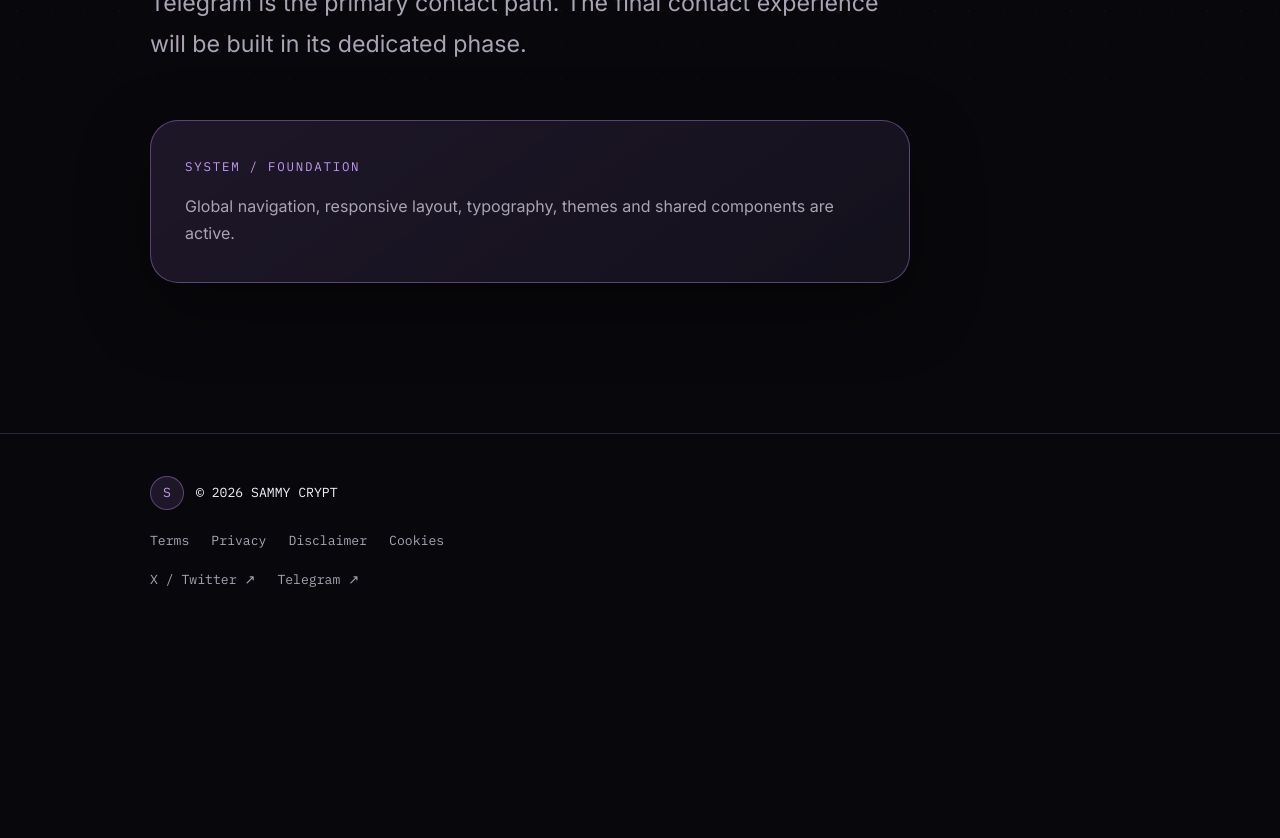
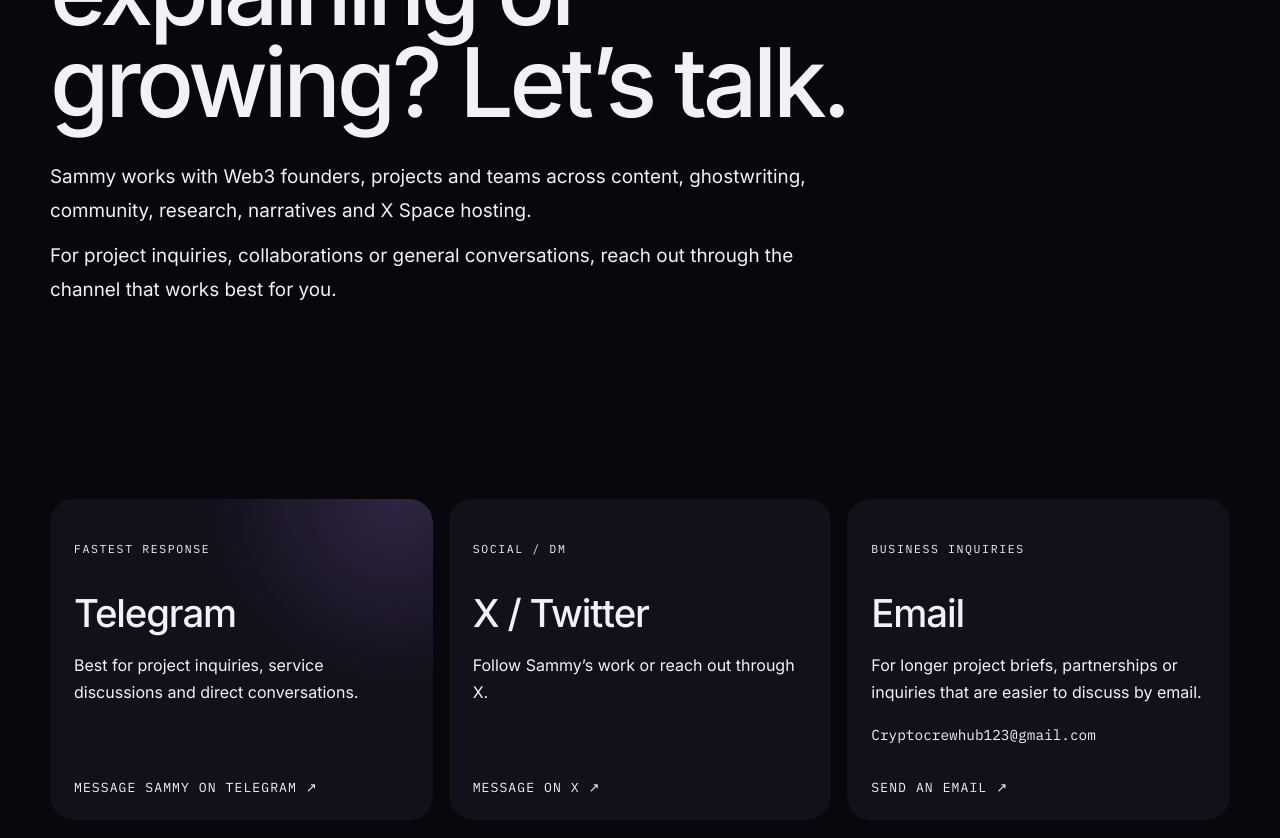
Before and after one commit to jerrybboi/samcryptto, a Next.js app: page /contact in a window 1280 px wide. Shown: the part 540-1378 px from the top of the page. Before the commit the page ends 1180 px from the top, so only its background shows below. Built offline with nearby package versions, Linux system fonts and the light colour scheme.

Commit message:
feat: build approved Contact page

```diff
--- a/app/contact/page.tsx
+++ b/app/contact/page.tsx
@@ -1,14 +1,111 @@
 import type { Metadata } from "next";
-import { PageShell } from "@/components/page-shell";
+import styles from "./contact.module.css";
 
 export const metadata: Metadata = { title: "Contact" };
 
+const inquiryCategories = [
+  "CONTENT WRITING",
+  "GHOSTWRITING",
+  "NARRATIVE & BRAND VOICE",
+  "COMMUNITY SUPPORT",
+  "RESEARCH & PROJECT SUPPORT",
+  "X SPACE HOSTING",
+  "PROJECT COLLABORATION",
+  "OTHER",
+];
+
 export default function ContactPage() {
   return (
-    <PageShell
-      eyebrow="06 / CONTACT"
-      title="Start a conversation"
-      description="Telegram is the primary contact path. The final contact experience will be built in its dedicated phase."
-    />
+    <div className={styles.page}>
+      <section className={styles.hero}>
+        <div className={styles.heroGrid} aria-hidden="true" />
+        <div className={styles.heroGlow} aria-hidden="true" />
+        <div className={styles.heroInner}>
+          <p className="system-label">06 / CONTACT</p>
+          <p className={styles.kicker}>PROJECTS • CONTENT • COMMUNITY • COLLABORATION</p>
+          <h1>Have something worth building, explaining or growing? Let’s talk.</h1>
+          <p className={styles.intro}>
+            Sammy works with Web3 founders, projects and teams across content, ghostwriting, community, research, narratives and X Space hosting.
+          </p>
+          <p className={styles.intro}>
+            For project inquiries, collaborations or general conversations, reach out through the channel that works best for you.
+          </p>
+        </div>
+      </section>
+
+      <section className={styles.channelsSection}>
+        <div className={styles.channelsInner}>
+          <div className={styles.channelsGrid}>
+            <article className={styles.channelCard}>
+              <p className={styles.cardLabel}>FASTEST RESPONSE</p>
+              <h2>Telegram</h2>
+              <p>Best for project inquiries, service discussions and direct conversations.</p>
+              <a
+                className={styles.channelLink}
+                href="https://t.me/sammygrace110"
+                target="_blank"
+                rel="noreferrer"
+              >
+                MESSAGE SAMMY ON TELEGRAM ↗
+              </a>
+            </article>
+
+            <article className={styles.channelCard}>
+              <p className={styles.cardLabel}>SOCIAL / DM</p>
+              <h2>X / Twitter</h2>
+              <p>Follow Sammy’s work or reach out through X.</p>
+              <a
+                className={styles.channelLink}
+                href="https://x.com/samcryptto"
+                target="_blank"
+                rel="noreferrer"
+              >
+                MESSAGE ON X ↗
+              </a>
+            </article>
+
+            <article className={styles.channelCard}>
+              <p className={styles.cardLabel}>BUSINESS INQUIRIES</p>
+              <h2>Email</h2>
+              <p>For longer project briefs, partnerships or inquiries that are easier to discuss by email.</p>
+              <p className={styles.emailAddress}>Cryptocrewhub123@gmail.com</p>
+              <a className={styles.channelLink} href="mailto:Cryptocrewhub123@gmail.com">
+                SEND AN EMAIL ↗
+              </a>
+            </article>
+          </div>
+        </div>
+      </section>
+
+      <section className={styles.categoriesSection}>
+        <div className={styles.categoriesInner}>
+          <p className={styles.sectionLabel}>WHAT CAN WE TALK ABOUT?</p>
+          <div className={styles.categoryGrid}>
+            {inquiryCategories.map((category) => (
+              <span className={styles.categoryTag} key={category}>
+                {category}
+              </span>
+            ))}
+          </div>
+        </div>
+      </section>
+
+      <section className={styles.closingSection}>
+        <div className={styles.closingInner}>
+          <div className={styles.closing}>
+            <h2>Not sure which service fits?</h2>
+            <p>Tell Sammy what you’re building and what you need help with. The conversation can start from there.</p>
+            <a
+              className="primary-button"
+              href="https://t.me/sammygrace110"
+              target="_blank"
+              rel="noreferrer"
+            >
+              START ON TELEGRAM →
+            </a>
+          </div>
+        </div>
+      </section>
+    </div>
   );
 }
```
